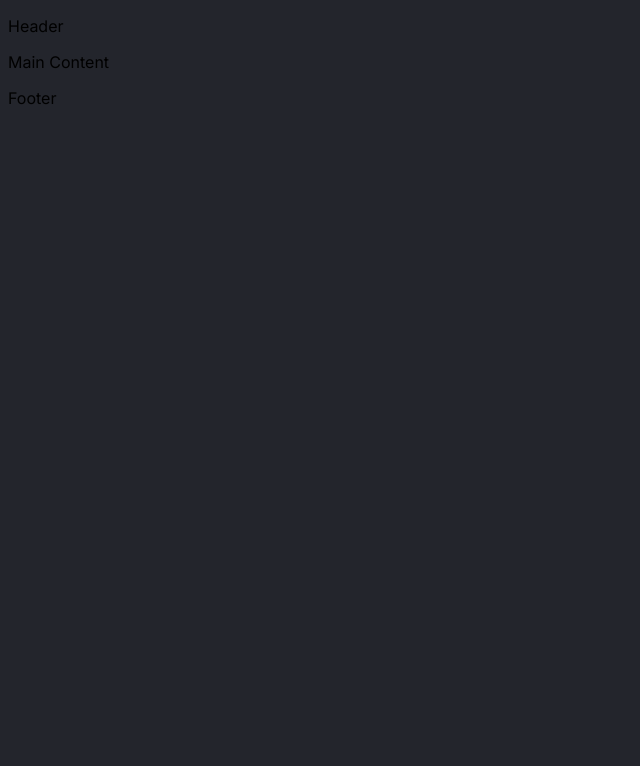
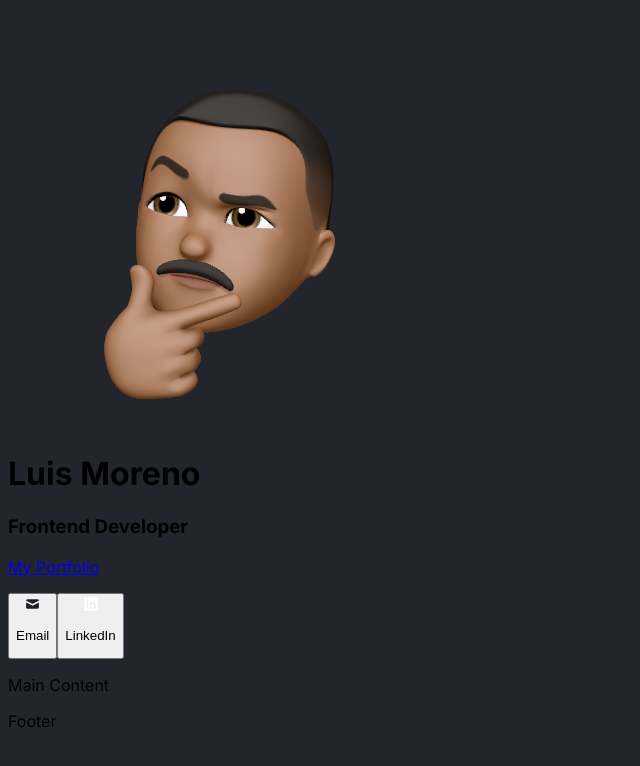
Before and after one commit to mandelbrojt/digital-card, a React (Vite) app in the folder digital-card/: page / in a window 1280 px wide. Shown: the top 766 px of the page, without its empty margins (0-640 px from the left). Built offline with nearby package versions, Linux system fonts and the light colour scheme.

Commit message:
Add avatar, intro and contact sections

```diff
--- a/digital-card/src/components/Header.jsx
+++ b/digital-card/src/components/Header.jsx
@@ -1,5 +1,14 @@
 import React from "react"
+import Avatar from "./Avatar/Avatar"
+import Intro from "./Intro/Intro"
+import Contact from "./Contact/Contact"
 
 export default function Header() {
-    return <p>Header</p>
+    return (
+        <>
+            <Avatar />
+            <Intro />
+            <Contact />
+        </>
+    )
 }
```
